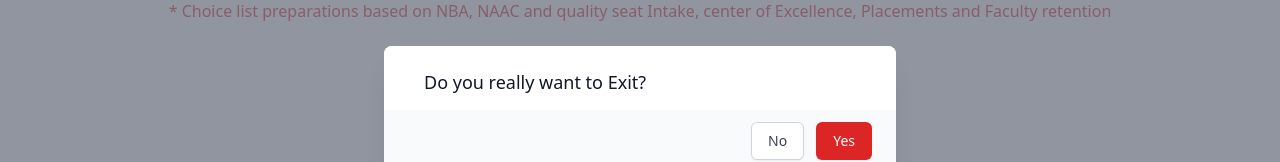
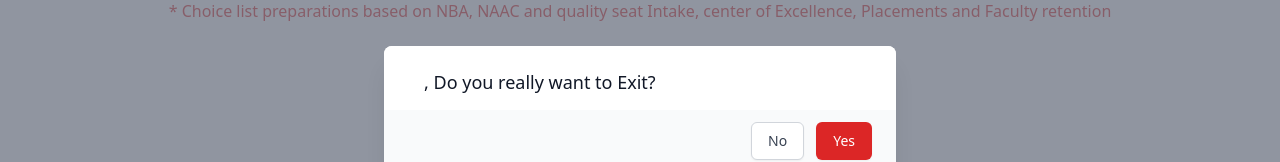
Before and after one commit to Mukunthan-A-R/CCE, a React (Vite) app: page /result in a window 1280 px wide. Both pictures are taken after a click on the button "EXIT". Shown: the part 291-453 px from the top of the page. Built offline with nearby package versions, Linux system fonts and the light colour scheme.

Commit message:
Modified Exit popup

```diff
--- a/src/pages/ExitPopup.jsx
+++ b/src/components/ExitPopup.jsx
@@ -1,6 +1,6 @@
 import React from 'react'
 
-const ExitPopup = ({onCancel,onAccept}) => {
+const ExitPopup = ({onCancel,onAccept,name}) => {
   return (
     <div className="fixed z-10 inset-0 overflow-y-auto">
     <div className="flex items-end justify-center min-h-screen pt-4 px-4 pb-20 text-center sm:block sm:p-0">
@@ -21,7 +21,7 @@ const ExitPopup = ({onCancel,onAccept}) => {
                 className="text-lg leading-6 font-medium text-gray-900"
                 id="modal-title"
               >
-                Do you really want to Exit?
+               {`${name}, Do you really want to Exit?`}
               </h3>
             </div>
           </div>
--- a/src/pages/Result.jsx
+++ b/src/pages/Result.jsx
@@ -11,7 +11,8 @@ import jsPDF from "jspdf";
 import { DragDropContext, Droppable, Draggable } from "@hello-pangea/dnd";
 import { FaTriangleExclamation } from "react-icons/fa6";
 import Disclaimer from "../components/Disclaimer";
-import ExitPopup from "./ExitPopup";
+import ExitPopup from "../components/ExitPopup";
+
 
 const Result = () => {
   const User = useRecoilValue(userData);
@@ -24,6 +25,7 @@ const Result = () => {
     setShowPopup(true);
     setHoldData(row);
   };
+  const {name} = User
   const [Exit,SetExit] = useState(false);
   const confirmDelete = () => {
     if (holdData) {
@@ -124,7 +126,9 @@ const Result = () => {
       {
         (
           Exit && (
-            <ExitPopup onCancel = {handleNotExit} onAccept={handleExit} />
+            <ExitPopup
+            name={name}
+            onCancel = {handleNotExit} onAccept={handleExit} />
           )
         )
       }
```
